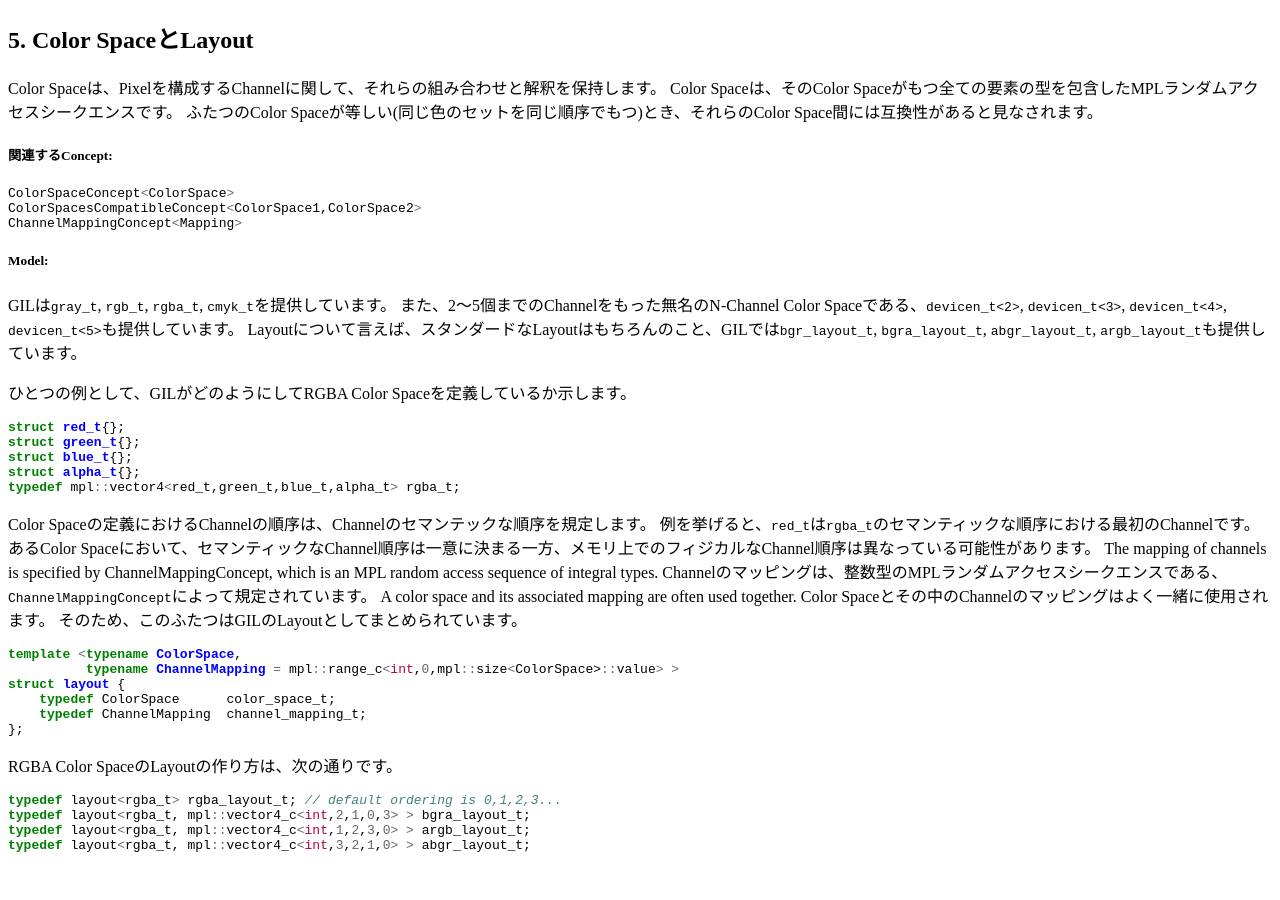
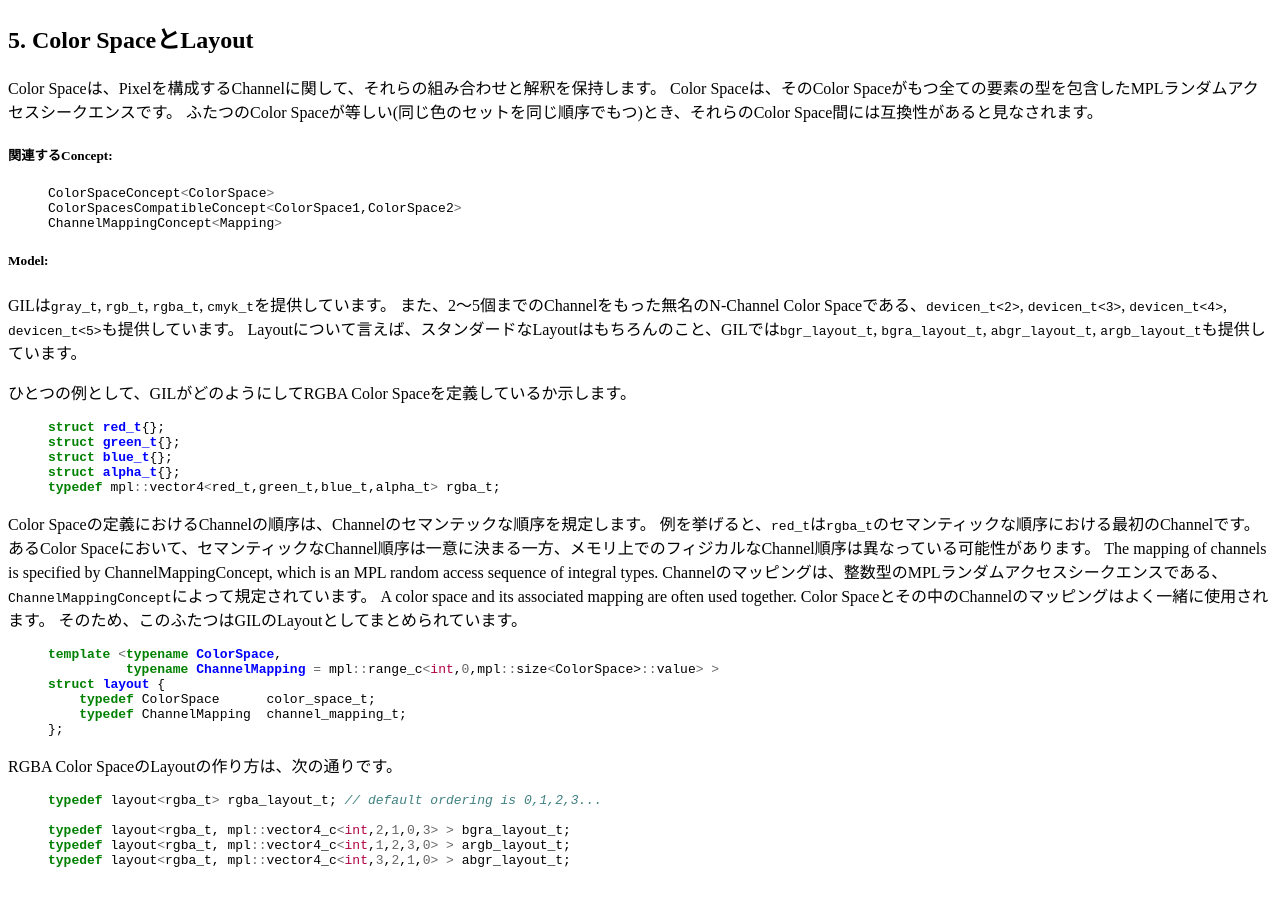
Before and after one commit to hironishihara/GILDesignGuide-ja, a Jekyll site: the page built from src/section_05.md, in a window 1280 px wide. Built offline with Jekyll 4.4.1, drawn with Linux system fonts in a browser that asks for light colours.

Commit message:
add lines for syntax highlight

````diff
--- a/src/section_05.md
+++ b/src/section_05.md
@@ -75,11 +75,13 @@ Color Spaceは、そのColor Spaceがもつ全ての要素の型を包含したM
 
 ##### 関連するConcept:
 
-```cpp
+{% highlight C++ %}
+
 ColorSpaceConcept<ColorSpace>
 ColorSpacesCompatibleConcept<ColorSpace1,ColorSpace2>
 ChannelMappingConcept<Mapping>
-```
+
+{% endhighlight %}
 
 ##### Model:
 
@@ -89,13 +91,15 @@ Layoutについて言えば、スタンダードなLayoutはもちろんのこ
 
 ひとつの例として、GILがどのようにしてRGBA Color Spaceを定義しているか示します。
 
-```cpp
+{% highlight C++ %}
+
 struct red_t{};
 struct green_t{};
 struct blue_t{};
 struct alpha_t{};
 typedef mpl::vector4<red_t,green_t,blue_t,alpha_t> rgba_t;
-```
+
+{% endhighlight %}
 
 Color Spaceの定義におけるChannelの順序は、Channelのセマンテックな順序を規定します。
 例を挙げると、`red_t`は`rgba_t`のセマンティックな順序における最初のChannelです。
@@ -106,20 +110,24 @@ A color space and its associated mapping are often used together.
 Color Spaceとその中のChannelのマッピングはよく一緒に使用されます。
 そのため、このふたつはGILのLayoutとしてまとめられています。
 
-```cpp
+{% highlight C++ %}
+
 template <typename ColorSpace,
           typename ChannelMapping = mpl::range_c<int,0,mpl::size<ColorSpace>::value> >
 struct layout {
     typedef ColorSpace      color_space_t;
     typedef ChannelMapping  channel_mapping_t;
 };
-```
+
+{% endhighlight %}
 
 RGBA Color SpaceのLayoutの作り方は、次の通りです。
 
-```cpp
+{% highlight C++ %}
+
 typedef layout<rgba_t> rgba_layout_t; // default ordering is 0,1,2,3...
 typedef layout<rgba_t, mpl::vector4_c<int,2,1,0,3> > bgra_layout_t;
 typedef layout<rgba_t, mpl::vector4_c<int,1,2,3,0> > argb_layout_t;
 typedef layout<rgba_t, mpl::vector4_c<int,3,2,1,0> > abgr_layout_t;
-```
+
+{% endhighlight %}
````
